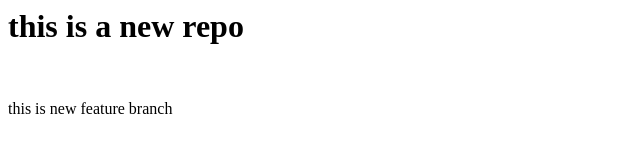
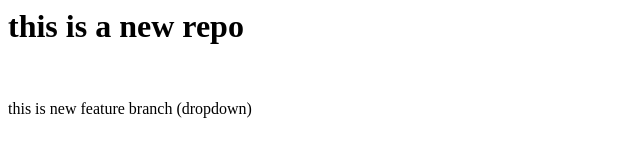
Before and after one commit to Sahil-1508/localrepo, a plain HTML site: page index.html in a window 1280 px wide. Shown: the whole page, without its empty margins (0-640 px from the left). Drawn offline with Linux system fonts and the light colour scheme.

```diff
--- a/index.html
+++ b/index.html
@@ -1,3 +1,3 @@
 <h1>this is a new repo</h1>
 <br>
-<p>this is new feature branch</p>
+<p>this is new feature branch (dropdown)</p>
```
